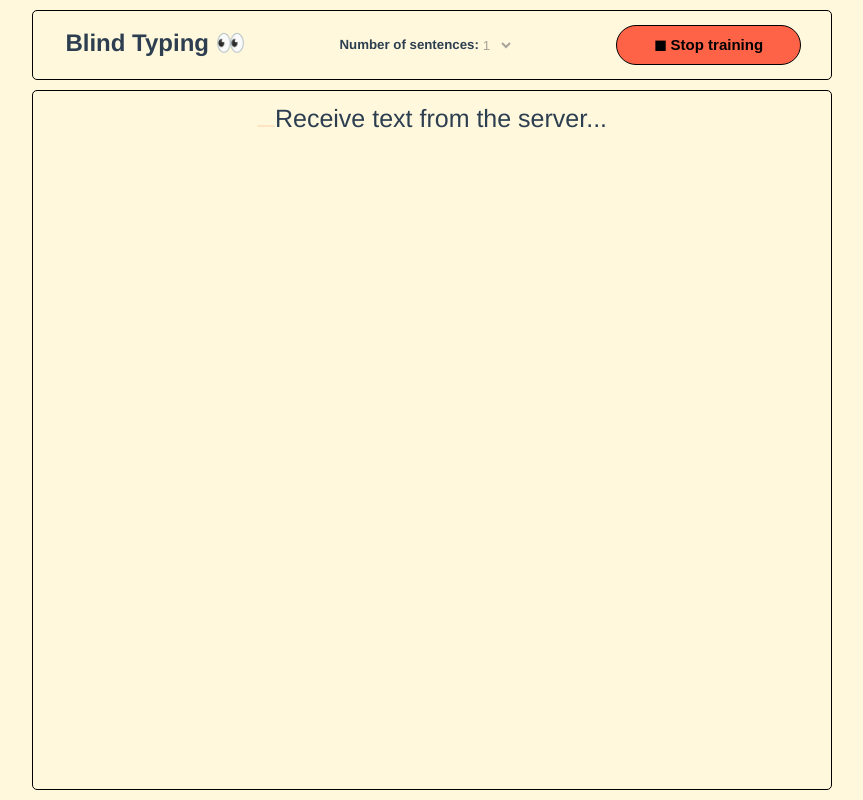
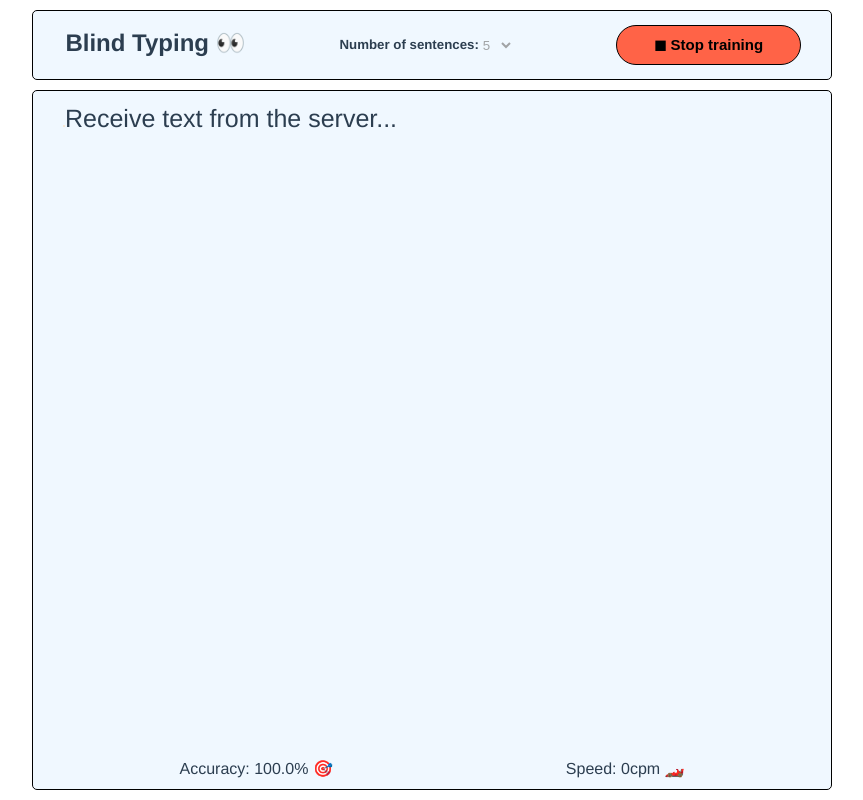
Before and after one commit to azzimandias/BlindTyping, a Vue app: page / in a window 1280 px wide. Both pictures are taken after a click on the button "▶ Start training". Shown: the whole page, without its empty margins (208-1071 px from the left). Built offline with nearby package versions, Linux system fonts and the light colour scheme; no server answers.

Commit message:
Add typing accuracy and typing speed counters

```diff
--- a/src/App.vue
+++ b/src/App.vue
@@ -3,7 +3,7 @@
     <nav class="controls">
       <div class="controls__body">
         <h2 class="controls__title">
-          Blind Typing 👀
+          Blind Typing &#128064;
         </h2>
         <div class="controls__sentences">
           <h5 class="controls__sentences-title">
@@ -27,23 +27,20 @@
     </nav>
 
     <div class="training">
-      <div class="training__body" :class="{ grid: isTraining }">
+      <div class="training__body" :class="{ flex_sb: isTraining }">
         <div class="training__info-body" v-if="!isTraining">
           <h2 class="training__info-title">
             Blind typing training web application.<br/>
             Implemented using the Vue framework.<br/>
-            Click 'Start training' to run. 👨‍💻<br/>
+            Click 'Start training' to run. &#x1F468;&#x200D;&#x1F4BB;<br/>
           </h2>
         </div>
 
-        <div class="training__start-body" v-else>
-          <TrainingText
+        <TrainingText
             :isTraining="isTraining"
             :sentencesNumber="sentencesNumber"
-          />
-          <div class="training__accuracy"></div>
-          <div class="training__speed"></div>
-        </div>
+            v-else
+        />
       </div>
     </div>
 
@@ -63,7 +60,7 @@ export default {
   data() {
     return {
       isTraining: false,
-      sentencesNumber: 1,
+      sentencesNumber: 5,
     }
   },
   methods: {
@@ -79,7 +76,8 @@ export default {
 
 <style>
   * {
-    background-color: cornsilk;
+    //background-color: aliceblue;
+    background-color: white;
     padding: 0;
     margin: 0;
     box-sizing: border-box;
@@ -94,6 +92,7 @@ export default {
     -moz-osx-font-smoothing: grayscale;
     text-align: center;
     color: #2c3e50;
+    //color: dimgray;
   }
 
   .controls {
@@ -112,6 +111,7 @@ export default {
     justify-content: space-between;
     align-items: center;
 
+    background-color: aliceblue;
     border: 1px solid black;
     border-radius: 5px;
   }
@@ -119,11 +119,21 @@ export default {
   .controls__title {
     min-width: 185px;
     margin-bottom: 5px;
+    background-color: inherit;
+  }
+
+  .controls__sentences-select {
+    background-color: aliceblue;
+  }
+
+  .controls__sentences-title {
+    background-color: aliceblue;
   }
 
   .controls__sentences {
     min-width: 185px;
     display: flex;
+    background-color: inherit;
   }
 
   .training__body {
@@ -136,11 +146,17 @@ export default {
     flex-direction: column;
     justify-content: center;
 
+    background-color: aliceblue;
     border: 1px solid black;
     border-radius: 5px;
   }
-  .grid {
-    display: grid;
+
+  .flex_sb {
+    justify-content: space-between;
+  }
+
+  .training__info-title {
+    background-color: inherit;
   }
 
   .training__info-body  {
@@ -148,6 +164,7 @@ export default {
     max-width: 75%;
     margin: 0 auto 30%;
     padding: 0 10px;
+    background-color: inherit;
     //border: 1px solid black;
   }
 
@@ -161,10 +178,4 @@ export default {
     background: #6D7278;
     border-radius: 5px;
   }
-
-  .training__start-body {
-    width: 100%;
-    height: 100%;
-    //border: 1px solid black;
-  }
 </style>
--- a/src/components/StartButton.vue
+++ b/src/components/StartButton.vue
@@ -1,5 +1,5 @@
 <template>
-  <div>
+  <div class="SB">
     <button
         class="SB__body-1"
         v-if="!isClicked"
@@ -31,6 +31,10 @@ export default {
 </script>
 
 <style scoped>
+  .SB {
+    background-color: aliceblue;
+  }
+
   .SB__body-1 {
     min-width: 185px;
     height: 40px;
--- /dev/null
+++ b/src/components/TrainingAccuracy.vue
@@ -0,0 +1,41 @@
+<template>
+  <div class="training__accuracy">Accuracy: {{ rerenderAccuracy }}% 🎯</div>
+</template>
+
+<script>
+export default {
+  name: "TrainingAccuracy",
+  props: ['numberOfSymbols', 'isTypo'],
+  data() {
+    return {
+      accuracyValuePercent: 100,
+      oneTypoPercent: (100/this.numberOfSymbols).toFixed(1),
+    }
+  },
+  methods: {
+    wasTypo() {
+      if (this.isTypo) {
+        console.log('this.oneTypoPercentP')
+        this.accuracyValuePercent -= this.oneTypoPercent;
+      }
+    }
+  },
+  computed: {
+    rerenderAccuracy() {
+      this.wasTypo();
+      return this.accuracyValuePercent.toFixed(1);
+    }
+  }
+}
+</script>
+
+<style scoped>
+  .training__accuracy {
+    flex-grow: 1;
+    min-height: 20px;
+    text-align: center;
+    margin: auto 0;
+    background-color: transparent;
+    //border: 1px solid black;
+  }
+</style>
--- /dev/null
+++ b/src/components/TrainingSpeed.vue
@@ -0,0 +1,53 @@
+<template>
+  <div class="training__speed">Speed: {{ rerenderSpeed }}cpm 🏎️</div>
+</template>
+
+<script>
+export default {
+  name: "TrainingSpeed",
+  props: ['usersText', 'isTyping'],
+  data() {
+    return {
+      typingSpeed: 0,
+      totalTypingSpeed: 0,
+      usersTextLengthOld: this.usersText.length,
+      totalLengthSpeed: 0,
+    }
+  },
+  methods: {
+    wasTyping() {
+      return setInterval(this.interval, 1000);
+    },
+    interval() {
+      if (this.usersText.length - this.usersTextLengthOld) {
+        if (this.isTyping) {
+          this.typingSpeed += (this.usersText.length - this.usersTextLengthOld) * 60;
+          this.totalLengthSpeed++;
+          this.usersTextLengthOld = this.usersText.length;
+          this.totalTypingSpeed = Math.ceil(this.typingSpeed / this.totalLengthSpeed);
+        } else {
+
+         //
+        }
+      }
+    }
+  },
+  computed: {
+    rerenderSpeed() {
+      this.wasTyping();
+      return this.totalTypingSpeed;
+    }
+  }
+}
+</script>
+
+<style scoped>
+  .training__speed {
+    flex-grow: 1;
+    min-height: 20px;
+    text-align: center;
+    margin: auto 0;
+    background-color: inherit;
+    //border: 1px solid black;
+  }
+</style>
--- a/src/components/TrainingText.vue
+++ b/src/components/TrainingText.vue
@@ -1,5 +1,6 @@
 <template>
  <div class="training__text-body">
+   <div class="training__typing">
      <p class="training__text aquamarine">{{ usersText }}</p>
      <p class="training__text bisque" :class="{ tomato: isTypo }">{{ currentSymbol }}</p>
      <p class="training__text" v-if="!isLoaded">Receive text from the server...</p>
@@ -8,20 +9,41 @@
          id="super"
          type="text"
          v-model="inputSymbol"
-       @keypress="symbolCompare($event)"
+         @keypress="eva($event)"
          @blur="onFocus()"
      />
+   </div>
+   <div class="training__watchers">
+     <TrainingAccuracy
+         :numberOfSymbols="numberOfSymbols"
+         :isTypo="isTypo"
+         :key="rerender"
+     />
+     <TrainingSpeed
+        :usersText="usersText"
+        :isTyping="isTyping"
+     />
+   </div>
  </div>
 </template>
 
 <script>
+import TrainingAccuracy from "@/components/TrainingAccuracy";
+import TrainingSpeed from "@/components/TrainingSpeed";
+
 export default {
   name: "TrainingText",
+  components: {
+    TrainingAccuracy,
+    TrainingSpeed,
+  },
   props: ['isTraining', 'sentencesNumber'],
   data() {
     return {
       initText: this.getApiText().then(data => {
         this.receivedText = data[0];
+        this.numberOfSymbols = this.receivedText.length;
+        this.forceRerender();
         this.isLoaded = true;
         this.onFocus();
         this.symbolSubstitution();
@@ -29,36 +51,47 @@ export default {
         console.error(err);
         alert('Issue or error\n' + err);
       }),
+      rerender: 0,
+      numberOfSymbols: 0,
       receivedText: '',
       usersText: '',
       currentSymbol: '',
       inputSymbol: '',
       isTypo: false,
+      isTyping: false,
       isLoaded: false,
     }
   },
   methods: {
     getApiText() {
-      return fetch('https://baconipsum.com/api/?type=all-meat&sentences=' + this.sentencesNumber)
+      return fetch('https://baconipsum.com/api/?type=all-meat&sentences=' +
+                    this.sentencesNumber)
           .then(response => {
             return  response.json();
           });
     },
+    eva(event) {
+      this.symbolCompare(event);
+      this.isTyping = true;
+    },
     symbolCompare(event) {
-      if (event.key === this.currentSymbol || (event.key === ' ' && this.currentSymbol === ' ')) {
+      if (event.key === this.currentSymbol ||
+          (event.key === ' ' && this.currentSymbol === '\u00A0')) {
         this.usersText += event.key;
         this.inputSymbol = '';
         this.isTypo = false;
         this.symbolSubstitution();
+        this.isTyping = false;
       } else {
         this.isTypo = true;
         this.inputSymbol = '';
+        TrainingAccuracy.methods.wasTypo();
       }
     },
     symbolSubstitution() {
       if(!this.isTypo) {
         if (this.receivedText.charAt(0) === ' ') {
-          this.currentSymbol = ' ';
+          this.currentSymbol = '\u00A0';
         } else {
           this.currentSymbol = this.receivedText.charAt(0);
         }
@@ -69,6 +102,9 @@ export default {
       let elem = document.getElementById("super");
       elem.focus();
     },
+    forceRerender() {
+      this.rerender++;
+    }
   }
 }
 </script>
@@ -76,7 +112,16 @@ export default {
 <style scoped>
   .training__text-body {
     width: 100%;
+    height: 100%;
     text-align: justify;
+    flex-grow: 1;
+
+    display: flex;
+    flex-direction: column;
+    justify-content: space-between;
+
+    background-color: transparent;
+    //border: 1px solid white;
   }
 
   #super {
@@ -85,11 +130,22 @@ export default {
     left: 0;
   }
 
+  .training__typing {
+    background-color: transparent;
+  }
+
   .training__text {
     display: inline;
     font-size: 25px;
     font-weight: 400;
     line-height: 35px;
+    background-color: transparent;
+  }
+
+  .training__watchers {
+    display: flex;
+    justify-content: space-around;
+    background-color: inherit;
   }
 
   .aquamarine {
@@ -98,7 +154,6 @@ export default {
 
   .bisque {
     display: inline-block;
-    min-width: 18px;
     text-align: center;
     background-color: bisque;
     border: 1px solid bisque;
@@ -107,5 +162,6 @@ export default {
 
   .tomato {
     background-color: tomato;
+    border: 1px solid tomato;
   }
 </style>
```
Lines whose indentation alone changed are shown as unchanged.
